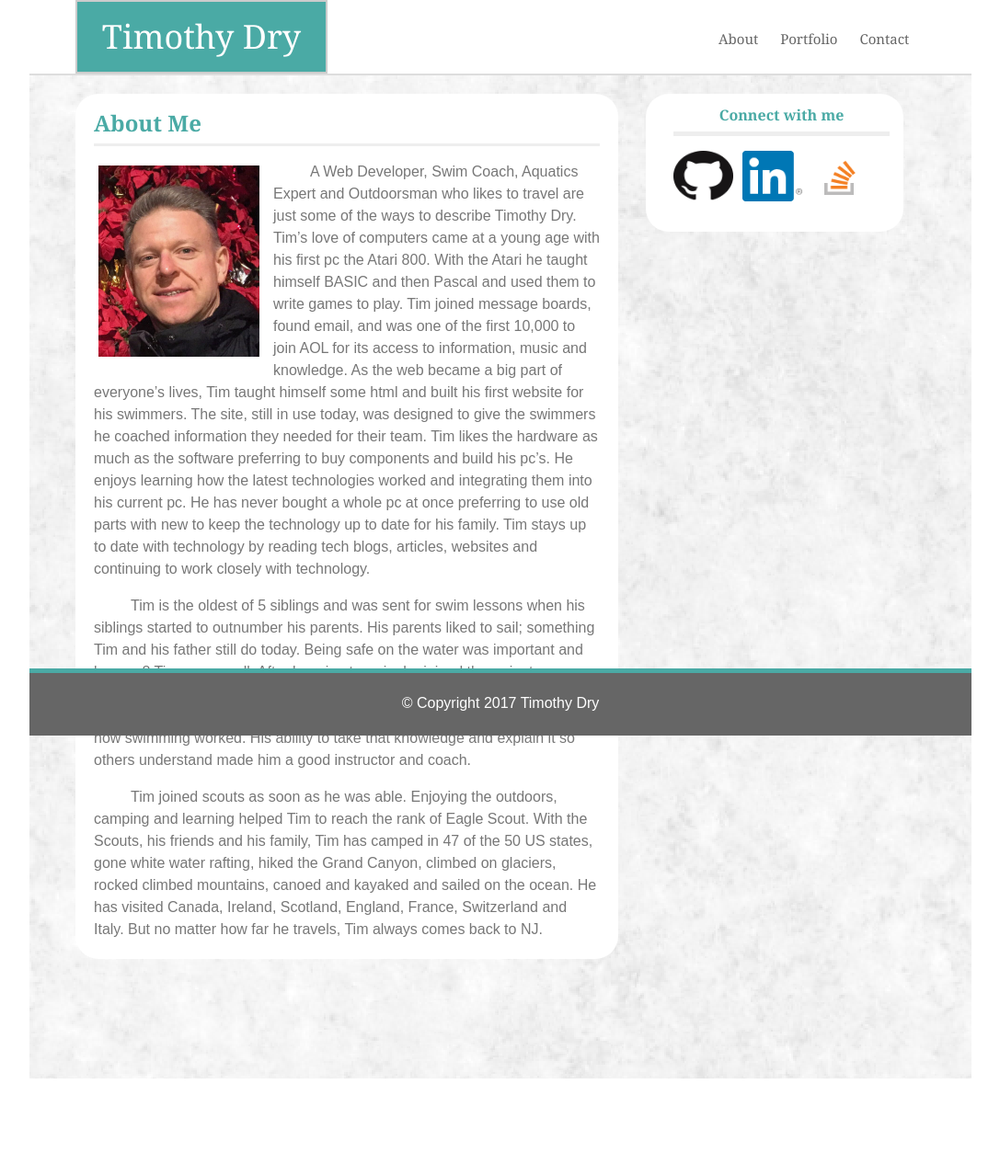
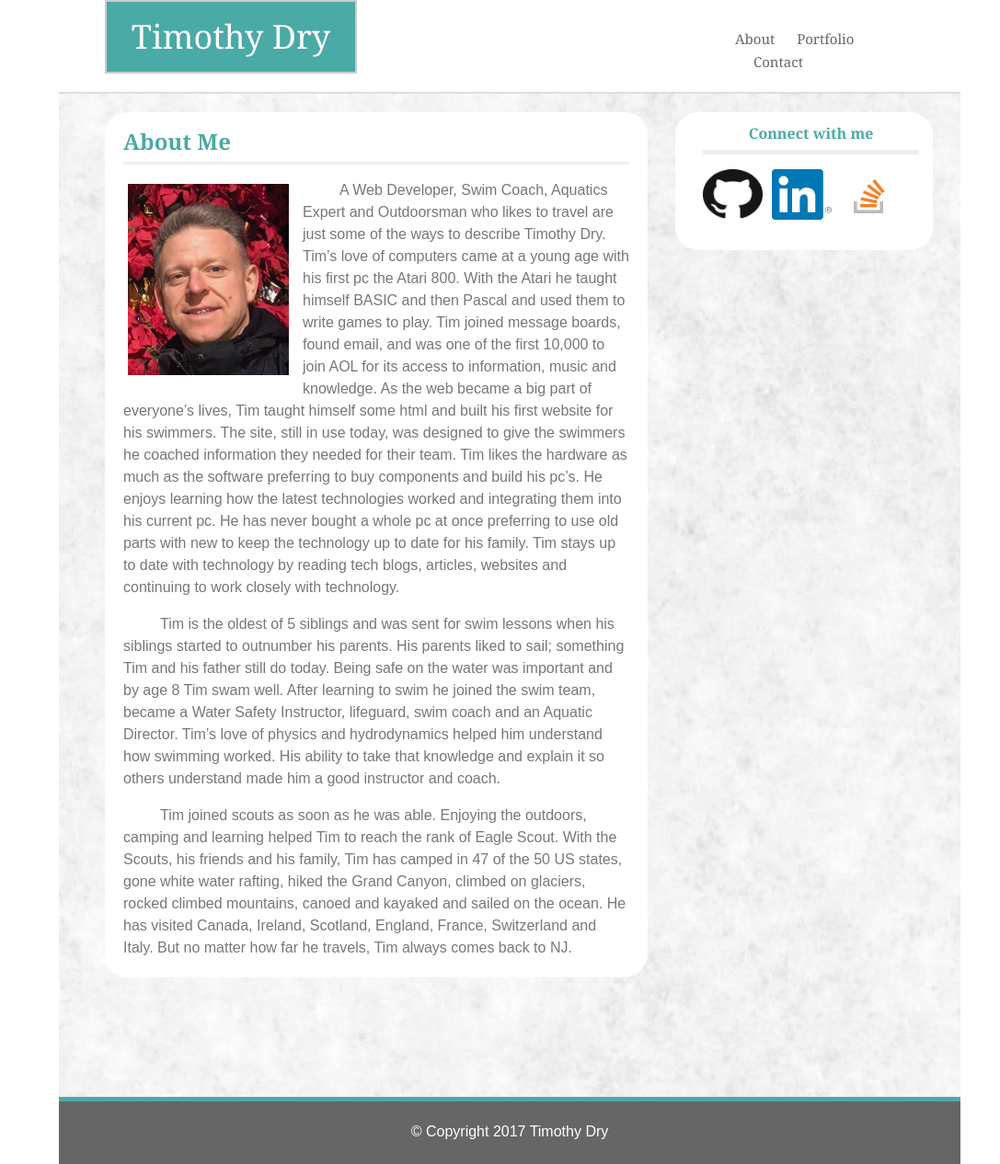
Before and after one commit to dryguy99/Responsive-Portfolio, a PHP site: page / in a window 1280 px wide. Shown: the whole page at 92% size, without its empty margins (96-1183 px from the left). Before the commit the page ends 1173 px from the top, so only its background shows below. Run offline with PHP 8.4, Linux system fonts and the light colour scheme.

Commit message:
960px version

```diff
--- a/assets/css/style.css
+++ b/assets/css/style.css
@@ -1,6 +1,6 @@
 
 body {
-	width: 1024px;
+	width: 960px;
 	margin: 0px auto;
 	box-sizing: border-box;
 	color: #777777;
@@ -26,6 +26,7 @@ h2, h3, h4, h5 {
 	margin: 0px auto;
 	clear: both;
 	background-image: url("../images/background.png");
+	width: 960px;
 	/*height: 640px;*/
 	padding-right: 20px;
 	border-top-style: solid;
@@ -48,7 +49,7 @@ h2, h3, h4, h5 {
 }
 #pages {
 	float: right;
-	width: 250px;
+	width: 200px;
 	margin-top: 10px;
 	margin-right: 5px;
 	padding: 20px;
@@ -249,10 +250,9 @@ h3 {
 	height: 18px;
 }
 .footer {
-	position: fixed;
-	flex-shrink: 3;
+	float: left;
+	width: 930px;
 	bottom: 0px;
-	width: 974px;
 	height: 18px;
 	background: #666666;
 	text-align: center;
@@ -261,5 +261,4 @@ h3 {
 	border-top-color: #4aaaa5;
 	border-top-width: 5px;
 	color: white;
-	z-index: 2;
 }
```
